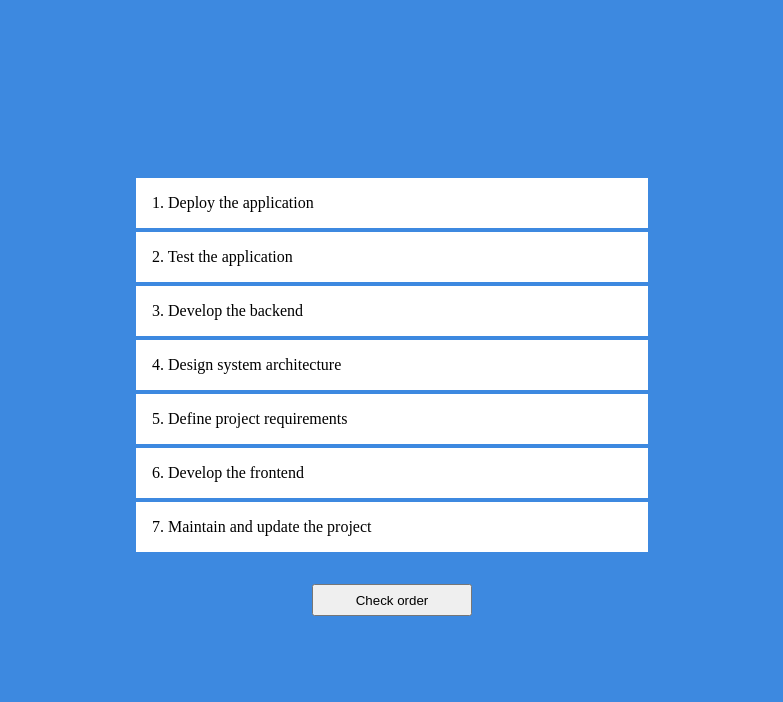
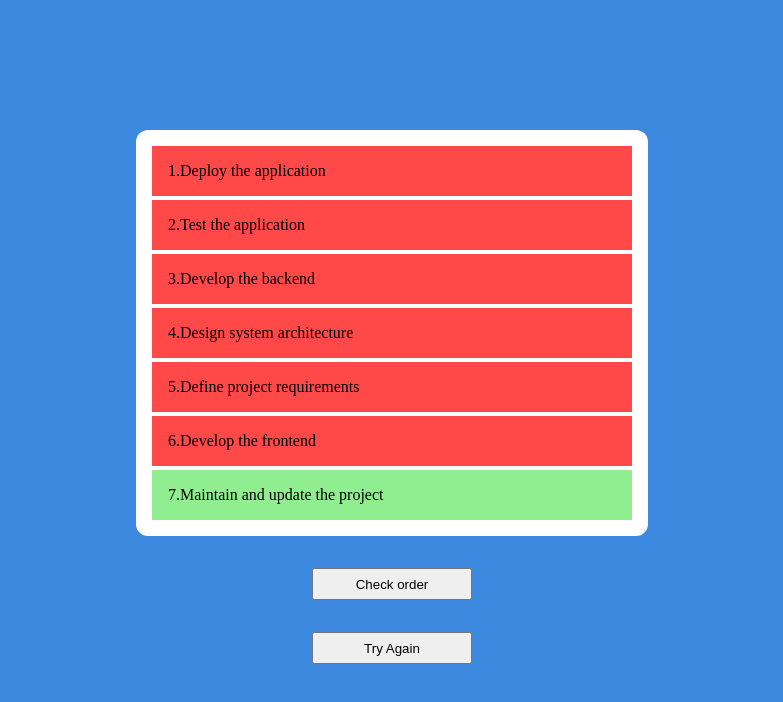
Before and after one commit to bennicodes/draggable-list-workshop, a website built with Vite: page index.html in a window 1280 px wide. Both pictures are taken after a click on the button "Check order". Shown: the part 62-764 px from the top of the page, without its empty margins (248-1031 px from the left). Built offline with nearby package versions, Linux system fonts and the light colour scheme.

Commit message:
implemented compare order feature

```diff
--- a/src/css/style.css
+++ b/src/css/style.css
@@ -30,11 +30,14 @@ main {
 }
 
 .list {
+  background-color: var(--text-color);
   width: 40%;
   min-width: 380px;
   display: flex;
   flex-direction: column;
   gap: var(--spacing-xsmall);
+  padding: var(--spacing-medium);
+  border-radius: var(--border-radius);
 }
 
 .list__item {
@@ -47,14 +50,14 @@ main {
   background-color: royalblue;
 }
 
-.list__compare-button {
+.list__button {
   min-width: 160px;
   min-height: 32px;
 }
 
 .correct {
-  background-color: lightgreen;
+  background-color: #90ee90;
 }
 .incorrect {
-  background-color: red;
+  background-color: #ff4949;
 }
--- /dev/null
+++ b/src/js/compareOrder.js
@@ -0,0 +1,24 @@
+import stepsForSoftwareProject from "./stepsData.js";
+
+const compareOrder = () => {
+  const listItems = document.querySelectorAll(".list__item");
+  const currentOrder = [...listItems].map((item) => {
+    return item.textContent.split(".")[1];
+  });
+  console.log(currentOrder);
+
+  const isCorrect = currentOrder.every((step, index) => {
+    return step === stepsForSoftwareProject[index];
+  });
+  currentOrder.forEach((step, index) => {
+    if (step === stepsForSoftwareProject[index]) {
+      listItems[index].classList.add("correct");
+      listItems[index].classList.remove("incorrect");
+    } else {
+      listItems[index].classList.add("incorrect");
+      listItems[index].classList.remove("correct");
+    }
+  });
+};
+
+export default compareOrder;
--- a/src/js/createListItems.js
+++ b/src/js/createListItems.js
@@ -1,3 +1,4 @@
+import compareOrder from "./compareOrder.js";
 import handleDragAndDrop from "./dragAndDrop.js";
 import shuffleArray from "./shuffleArray.js";
 import stepsForSoftwareProject from "./stepsData.js";
@@ -10,7 +11,7 @@ const createListItems = () => {
   shuffledArray.forEach((step, index) => {
     const listItem = document.createElement("li");
     list.append(listItem);
-    listItem.textContent = `${index + 1}. ${step}`;
+    listItem.textContent = `${index + 1}.${step}`;
     listItem.classList.add("list__item");
     listItem.setAttribute("draggable", true);
     listItem.setAttribute("data.index", index);
@@ -18,8 +19,18 @@ const createListItems = () => {
   const compareButton = document.createElement("button");
   document.querySelector(".main-container").append(compareButton);
   compareButton.textContent = "Check order";
-  compareButton.classList.add("list__compare-button");
-  //   compareButton.addEventListener("click", compareOrder);
+  compareButton.classList.add("list__button");
+  compareButton.addEventListener("click", compareOrder);
+  handleDragAndDrop();
+
+  const restartButton = document.createElement("button");
+  document.querySelector(".main-container").append(restartButton);
+  restartButton.textContent = "Try Again";
+  restartButton.classList.add("list__button");
+
+  restartButton.addEventListener("click", () => {
+    location.reload();
+  });
   handleDragAndDrop();
 };
 
--- a/src/js/updateIndices.js
+++ b/src/js/updateIndices.js
@@ -3,7 +3,7 @@ const updateIndices = () => {
 
   listItems.forEach((item, index) => {
     const stepDescription = item.textContent.split(".")[1];
-    item.textContent = `${index + 1}. ${stepDescription}`;
+    item.textContent = `${index + 1}.${stepDescription}`;
     item.setAttribute("data-index", index);
   });
 };
```
